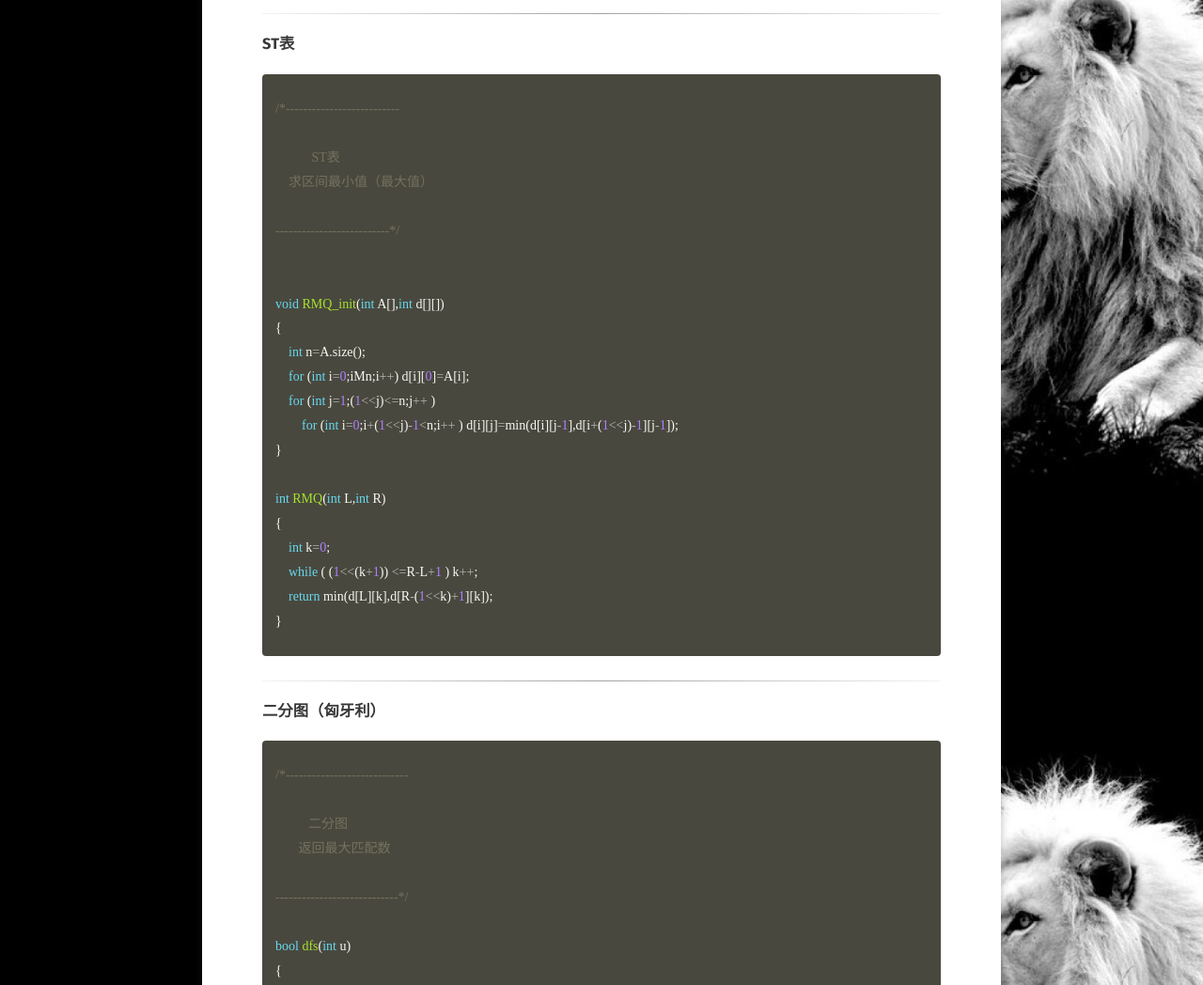
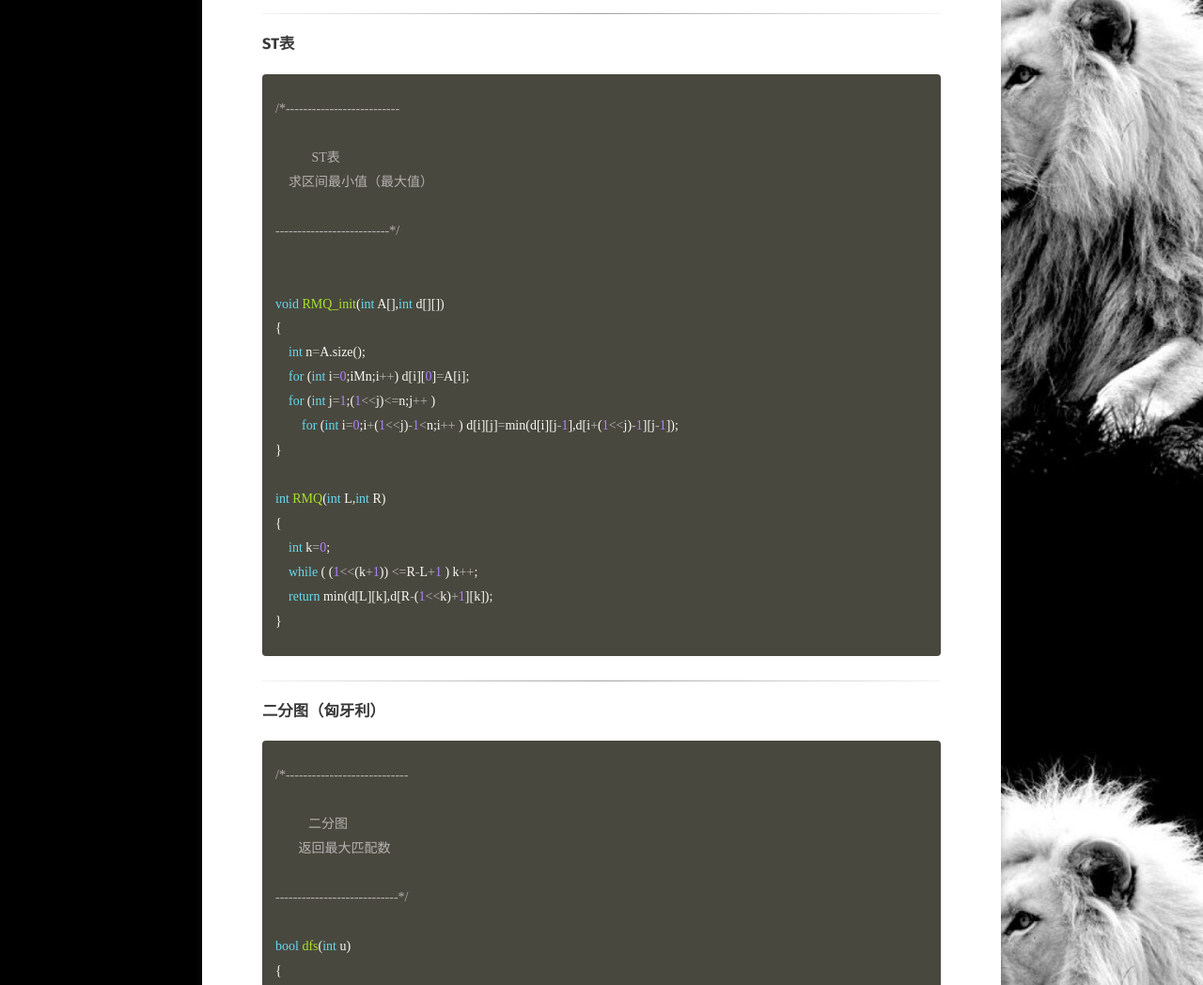
Before and after one commit to BlackWaters/BlackWaters.github.io, a Jekyll site: the page built from _posts/2016-08-12-code-post.md, in a window 1280 px wide. Shown: the part 376-1424 px from the top of the page at 94% size. Built offline with Jekyll 4.4.1, drawn with Linux system fonts in a browser that asks for light colours; some web fonts are replaced; comment, search, counter and statistics services are not loaded.

Commit message:
Update syntax.scss

```diff
--- a/_sass/syntax.scss
+++ b/_sass/syntax.scss
@@ -15,14 +15,14 @@ pre.highlight {
 	}
 	.lineno            { padding-right: 24px; color: lighten(#49483e,50);}
 	.hll               { background-color: #49483e}
-	.c                 { color: #4bb0ee }                            /* Comment                     */
+	.c                 { color: #B6B1B1 }                            /* Comment                     */
 	.err               { color: #960050; background-color: #1e0010 } /* Error                       */
 	.k                 { color: #66d9ef }                            /* Keyword                     */
 	.l                 { color: #ae81ff }                            /* Literal                     */
 	.n                 { color: #f8f8f2 }                            /* Name                        */
 	.o                 { color: #B6B1B1 }                            /* Operator                    */
 	.p                 { color: #f8f8f2 }                            /* Punctuation                 */
-	.cm                { color: #75715e }                            /* Comment.Multiline           */
+	.cm                { color: #B6B1B1 }                            /* Comment.Multiline           */
 	.cp                { color: #75715e }                            /* Comment.Preproc             */
 	.c1                { color: #75715e }                            /* Comment.Single              */
 	.cs                { color: #75715e }                            /* Comment.Special             */
```
